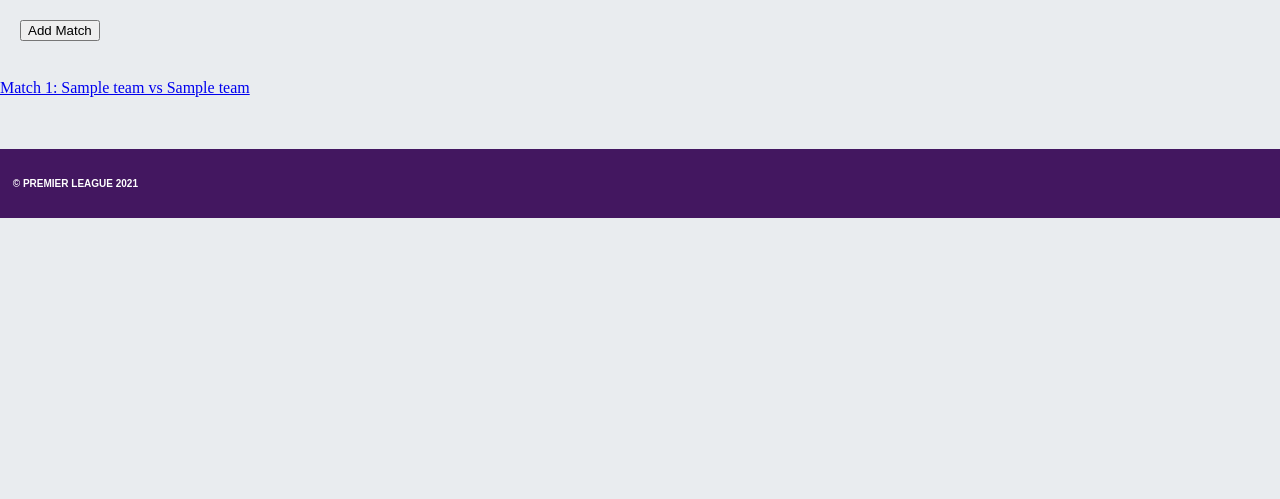
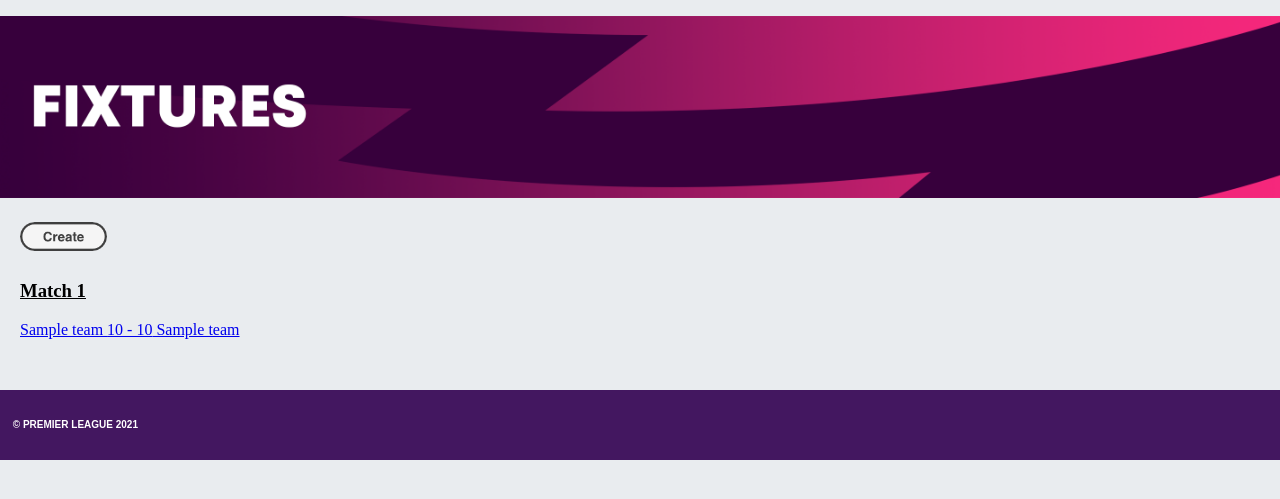
Before and after one commit to Marshall3c03/SportsLeagueWebApp, a Flask app: page /matches in a window 1280 px wide. Shown: the part 175-674 px from the top of the page. Run offline with Flask 2, Linux system fonts and the light colour scheme; a database or web service that is not in the repository returns one stand-in record (values such as "Sample title"); some libraries are stand-ins or nearby versions; some web fonts are replaced.

Commit message:
More CSS added to the matches pages

```diff
--- a/static/matchesstyle.css
+++ b/static/matchesstyle.css
@@ -1,8 +1,6 @@
 .new_match {
     margin: 20px;
 }
-
-
 
 .match_teams {
     background-color: rgb(33,33,33);
@@ -30,3 +28,15 @@
 .match_teams img {
     display: inline;
 }
+
+.match {
+    margin: 20px;
+}
+
+.match h3 {
+    text-decoration: underline;
+}
+
+.match_result {
+    margin: 20px;
+}
--- a/static/style.css
+++ b/static/style.css
@@ -93,3 +93,11 @@ nav {
 .menu li a hover {
     color: red;
 }
+
+.lion_head {
+    padding: 10px;
+    display: block;
+    margin-left: auto;
+    margin-right: auto;
+    width: 50%;
+}
--- a/templates/matches.html
+++ b/templates/matches.html
@@ -2,20 +2,27 @@
 
 {% block content %}
 
+<div class="fixtures">
+    <img src="/static/images/fixtures.png" alt="" width=100%>
+</div>
+
 <div class="new_match">
     <form method="get" action="/newmatch">
-        <button type="submit">Add Match</button>
+        <input type="image" src="/static/images/createbutton.png" width=7%/>
     </form>
 </div>
 
+<div class="create_team_button">
+    <form method="get" action="/newteam">
 
-
-<br>
+    </form>
+</div>
 
 {% for match in all_matches %}
 
 <div class="match">
-    <a href="/match/{{match.id}}">Match {{match.id}}: {{match.home_team.name}} vs {{match.away_team.name}}</a>
+    <h3>Match {{match.id}}</h3>
+    <a href="/match/{{match.id}}">{{match.home_team.name}} <span>{{match.home_score}} - {{match.away_score}}</span> {{match.away_team.name}}</a>
 </div>
 
 {% endfor %}
--- a/templates/table.html
+++ b/templates/table.html
@@ -1,6 +1,10 @@
 {% extends "base.html" %}
 
 {% block content %}
+
+<div class="leaguetable">
+  <img src="/static/images/leaguetable.png" alt="" width=100%>
+</div>
 
 <div class="table_container">
   <table class="styled-table">
--- a/templates/teams.html
+++ b/templates/teams.html
@@ -1,6 +1,11 @@
 {% extends "base.html" %}
 
 {% block content %}
+
+
+<div class="teams">
+    <img src="/static/images/clubs.png" alt="" width=100%>
+</div>
 
 <div class="create_team_button">
     <form method="get" action="/newteam">
```
Also changed, not shown: templates/matches/showmatch.html (+9 -6 lines), static/images/clubs.png (added), static/images/fixtures.png (added), static/images/leaguetable.png (added), static/images/lion_head.png (added), static/images/smalleraboutpremierleague.png.
